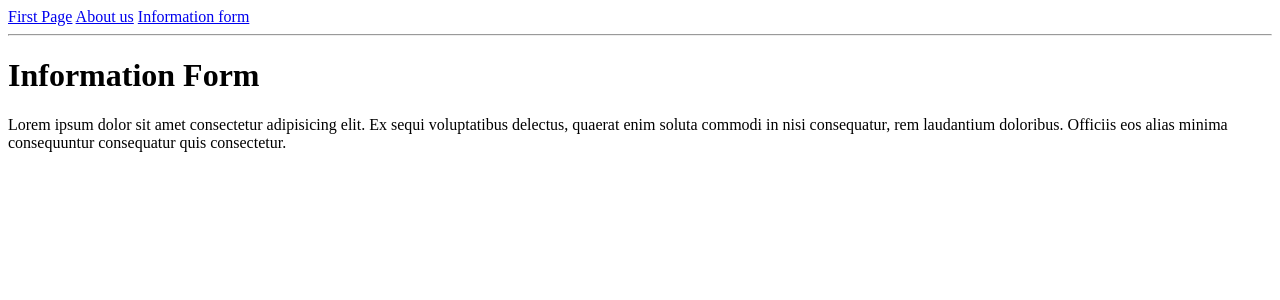
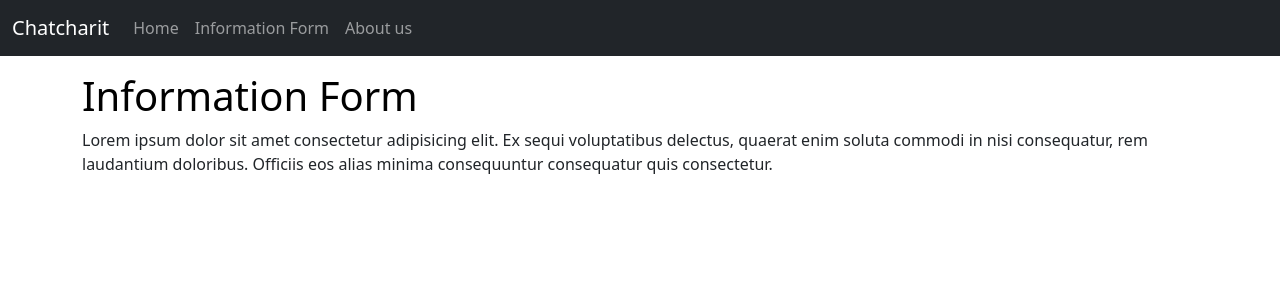
Before and after one commit to ChatcharitCh/BasicDjango, a Django app: page /form in a window 1280 px wide. Shown: the top 300 px of the page. Run offline with Django 4.2, Linux system fonts and the light colour scheme.

Commit message:
Basic Bootstrap

```diff
--- a/myapp/templates/base.html
+++ b/myapp/templates/base.html
@@ -5,15 +5,39 @@
     <meta charset="UTF-8">
     <meta http-equiv="X-UA-Compatible" content="IE=edge">
     <meta name="viewport" content="width=device-width, initial-scale=1.0">
+    <!-- Import file Bootstrap ให้หน้าเว็บทุกๆหน้าใช้งาน Bootstrap ร่วมกัน -->
+    <link href="https://cdn.jsdelivr.net/npm/bootstrap@5.0.2/dist/css/bootstrap.min.css" rel="stylesheet" integrity="sha384-EVSTQN3/azprG1Anm3QDgpJLIm9Nao0Yz1ztcQTwFspd3yD65VohhpuuCOmLASjC" crossorigin="anonymous">
+
     {% block title %}
     {% endblock %}
 </head>
 <body>
-    <a href = "/">First Page</a>
-    <a href ="/about">About us</a>
-    <a href ="/form">Information form</a>
-    <hr>
-    <div>
+    <!-- ปุ่ม -->
+    <!-- <a href = "/" class = "btn btn-dark">First Page</a>
+    <a href ="/about" class = "btn btn-dark">About us</a>
+    <a href ="/form" class = "btn btn-dark">Information form</a> -->
+    <nav class="navbar navbar-expand-lg navbar-dark bg-dark">
+        <div class="container-fluid">
+          <a class="navbar-brand" href="/">Chatcharit</a>
+          <button class="navbar-toggler" type="button" data-bs-toggle="collapse" data-bs-target="#navbarNav" aria-controls="navbarNav" aria-expanded="false" aria-label="Toggle navigation">
+            <span class="navbar-toggler-icon"></span>
+          </button>
+          <div class="collapse navbar-collapse" id="navbarNav">
+            <ul class="navbar-nav">
+              <li class="nav-item">
+                <a class="nav-link" aria-current="page" href="/">Home</a>
+              </li>
+              <li class="nav-item">
+                <a class="nav-link" href="/form">Information Form</a>
+              </li>
+              <li class="nav-item">
+                <a class="nav-link" href="/about">About us</a>
+              </li>
+            </ul>
+          </div>
+        </div>
+      </nav>
+    <div class="container my-3"> <!-- ตั้งค่าให้มันอยู่ตรงกลาง -->
         {% block content %}
         {% endblock %}
     </div>
```
